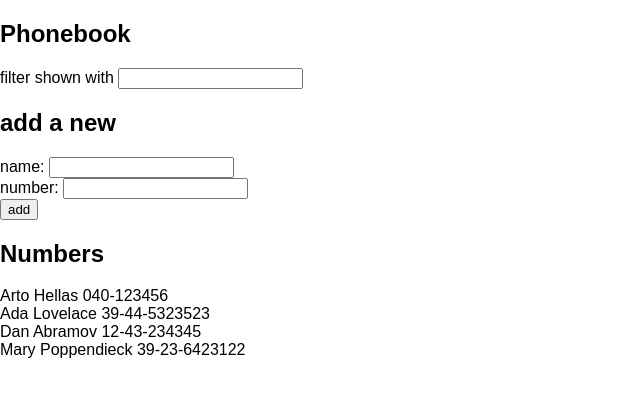
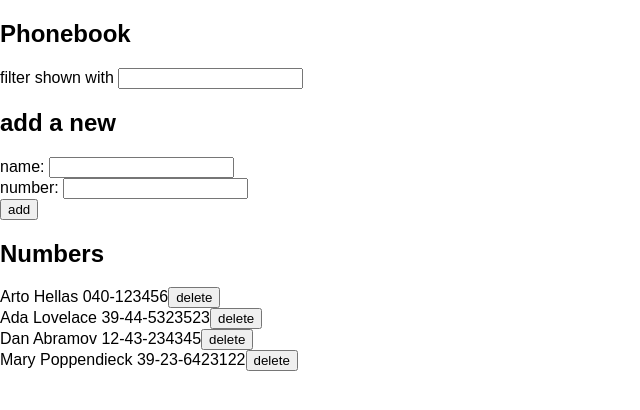
Before and after one commit to rbansalrahul6/fullstackopen-2020, a React (Create React App) app in the folder part2/phonebook/: page / in a window 1280 px wide. Shown: the top 410 px of the page, without its empty margins (0-640 px from the left). Built offline with nearby package versions, Linux system fonts and the light colour scheme; data requests are answered from the project's data file.

Commit message:
exercise 2.17

```diff
--- a/part2/phonebook/src/App.js
+++ b/part2/phonebook/src/App.js
@@ -44,6 +44,17 @@
 
   const handleFilterInput = event => setFilter(event.target.value)
 
+  const deletePerson = person => {
+    const { id, name } = person
+    if (window.confirm(`Delete ${name} ?`)) {
+      personService
+      .deletePerson(id)
+      .then(() => {
+        setPersons(persons.filter(person => person.id !== id))
+      })
+    }
+  }
+
   const personsToShow = filter.length
                         ? persons.filter(person => person.name.toLowerCase().includes(filter.toLowerCase()))
                         : persons
@@ -61,7 +72,10 @@
         handleFormSubmit={addPerson}
       />
       <h2>Numbers</h2>
-      <Persons persons={personsToShow} />
+      <Persons
+       persons={personsToShow}
+       deletePerson={deletePerson}
+       />
     </div>
   )
 }
--- a/part2/phonebook/src/components/Persons.js
+++ b/part2/phonebook/src/components/Persons.js
@@ -1,15 +1,19 @@
 import React from 'react'
 
-const Person = ({ person }) => (
+const Person = ({ person, deletePerson }) => (
     <div>
         {person.name} {person.number}
+        <button onClick={deletePerson}>delete</button>
     </div>
 )
 
-const Persons = ({ persons }) => (
+const Persons = ({ persons, deletePerson }) => (
     <div>
         {persons.map(person =>
-            <Person key={person.name} person={person} />
+            <Person
+             key={person.name}
+             person={person}
+             deletePerson={() => deletePerson(person)} />
         )}
     </div>
 )
--- a/part2/phonebook/src/services/persons.js
+++ b/part2/phonebook/src/services/persons.js
@@ -12,4 +12,6 @@
     return request.then(resp => resp.data)
 }
 
-export default { getAll, create }
+const deletePerson = id => axios.delete(`${baseUrl}/${id}`)
+
+export default { getAll, create, deletePerson }
```
